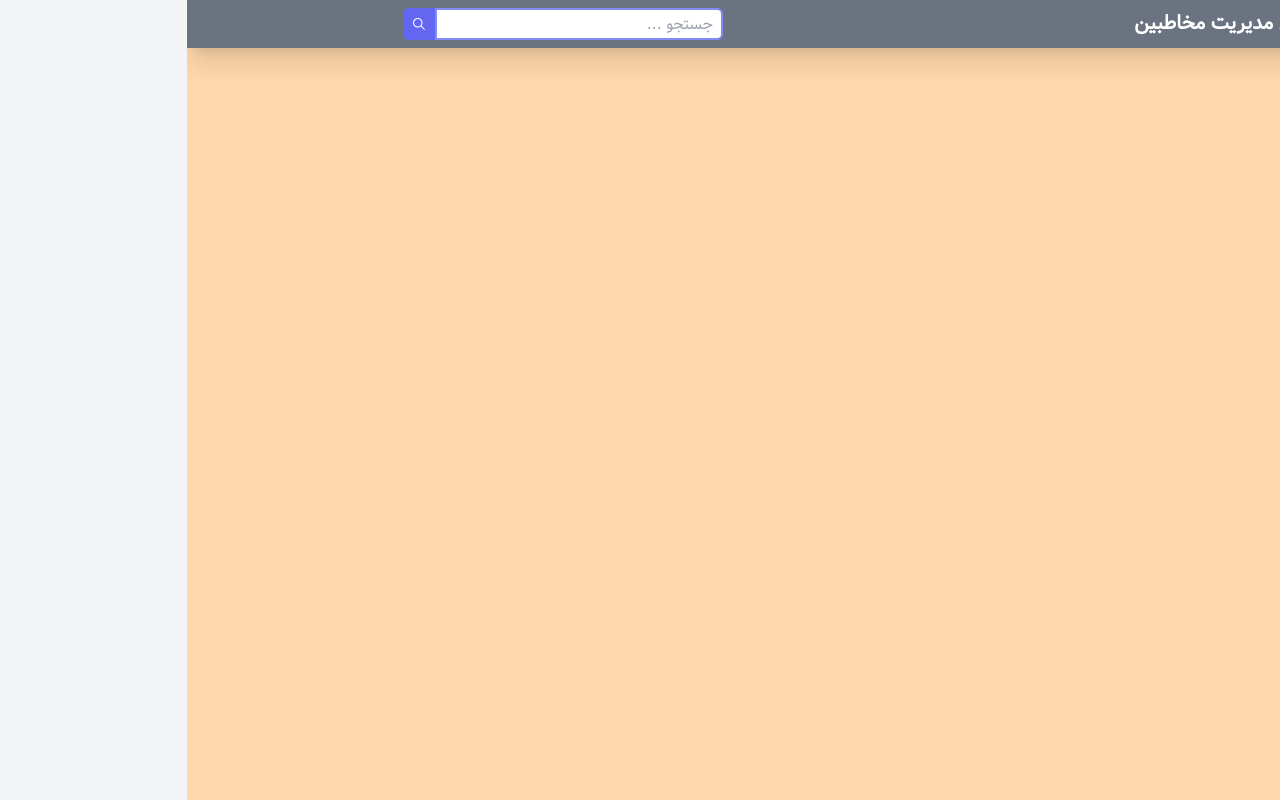
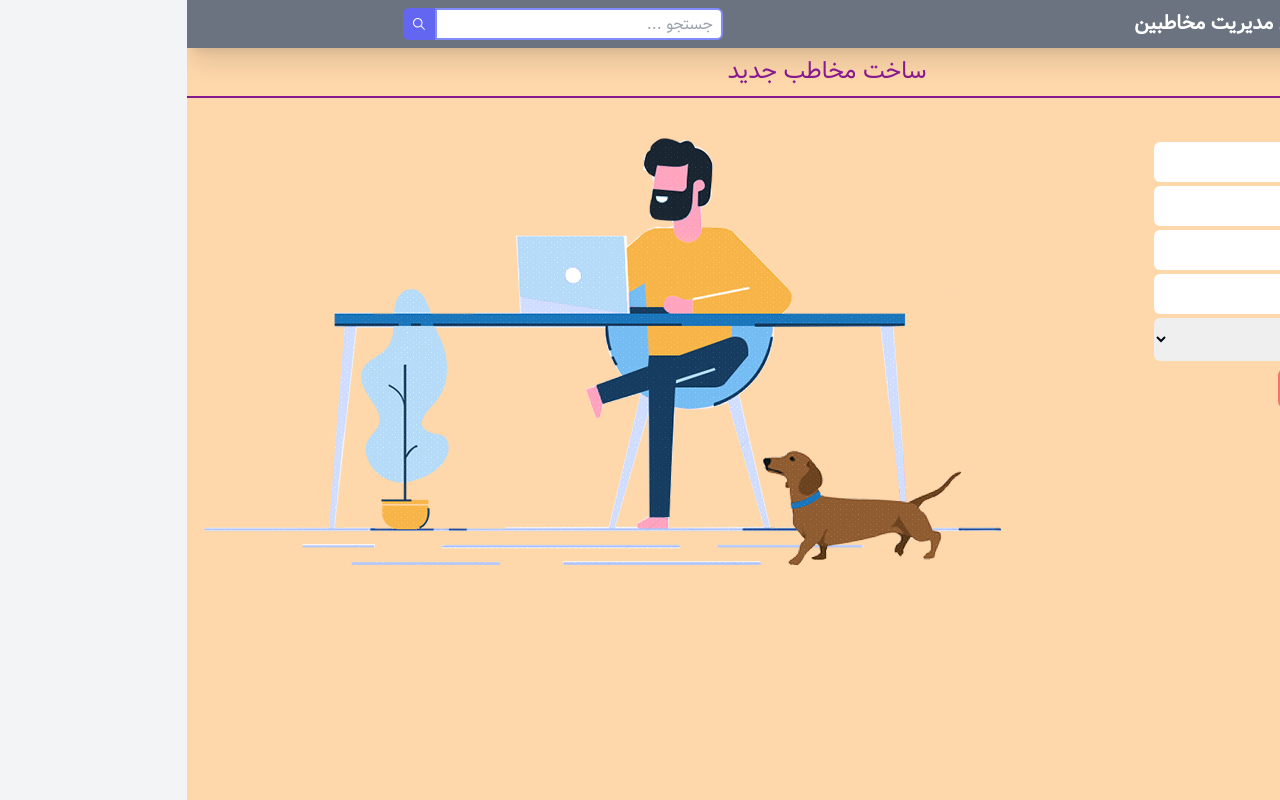
Before and after one commit to MR-AliEsmaeili/ContactManager, a React (Vite) app: page /Contacts/Add in a window 1280 px wide. Built offline with nearby package versions, Linux system fonts and the light colour scheme; data requests are answered from the project's data file; the HTML template or start-up script is replaced by a standard one.

Commit message:
develope the addcontact components and add work well

```diff
--- a/Server/db.json
+++ b/Server/db.json
@@ -15,6 +15,30 @@
       "Email": "ali.esmaeili.online@gmail.com",
       "Group": "1",
       "id": 3
+    },
+    {
+      "FullName": "محمد اسماعیلی",
+      "Photo": "https://w7.pngwing.com/pngs/340/946/png-transparent-avatar-user-computer-icons-software-developer-avatar-child-face-heroes-thumbnail.png",
+      "Mobile": "09127744815",
+      "Email": "mohammad@gmail.com",
+      "Group": "5",
+      "id": 4
+    },
+    {
+      "FullName": "فاطمه اسماعیلی",
+      "Photo": "https://w7.pngwing.com/pngs/4/736/png-transparent-female-avatar-girl-face-woman-user-flat-classy-users-icon.png",
+      "Mobile": "09363232321",
+      "Email": "fatemehesmaeili@gmail.com",
+      "Group": "5",
+      "id": 5
+    },
+    {
+      "FullName": "سارا اسماعیلی ",
+      "Photo": "https://arga-mag.com/file/img/2019/10/Girl-cartoon-picture-2.jpghttps://w7.pngwing.com/pngs/4/736/png-transparent-female-avatar-girl-face-woman-user-flat-classy-users-icon.png",
+      "Mobile": "09121231234",
+      "Email": "sara@gmail.com",
+      "Group": "5",
+      "id": 6
     }
   ],
   "Group": [
@@ -23,19 +47,19 @@
       "name": "مشتریان"
     },
     {
-      "id": "1",
+      "id": "2",
       "name": "دوست"
     },
     {
-      "id": "1",
+      "id": "3",
       "name": "همکار"
     },
     {
-      "id": "1",
+      "id": "4",
       "name": "شرکت ها"
     },
     {
-      "id": "1",
+      "id": "5",
       "name": "فامیل"
     }
   ]
--- a/src/Components/Body/AddContact.jsx
+++ b/src/Components/Body/AddContact.jsx
@@ -1,5 +1,101 @@
-const AddContact = () => {
-  return <div>AddContact</div>
+import {Link} from 'react-router-dom'
+import img from '../../Assets/man-taking-note.png'
+import Spinner from '../Spinner'
+const AddContact = ({
+  createContactForm,
+  loading,
+  groups,
+  setContactInfo,
+  getcontact
+}) => {
+  return (
+    <>
+      {loading ? (
+        <Spinner />
+      ) : (
+        <>
+          <div className="flex justify-center items-center pb-2 border-fuchsia-800 border-b-2   ">
+            <h2 className="text-2xl mt-2 text-fuchsia-800 max-sm:text-lg">
+              ساخت مخاطب جدید
+            </h2>
+          </div>
+          <div className="container">
+            <div className="flex justify-center ">
+              <div className="mt-10 mx-10  ">
+                <form onSubmit={createContactForm}>
+                  <input
+                    className="block p-2 mt-1 rounded-md w-64"
+                    type="text"
+                    name="FullName"
+                    value={getcontact.FullName}
+                    onChange={setContactInfo}
+                    placeholder="نام و نام خانوادگی"
+                    required={true}
+                  />
+                  <input
+                    className="block p-2 mt-1 rounded-md w-64"
+                    type="text"
+                    name="Photo"
+                    value={getcontact.Photo}
+                    onChange={setContactInfo}
+                    placeholder="آدرس تصویر"
+                    required={true}
+                  />
+                  <input
+                    className="block p-2 mt-1 rounded-md w-64"
+                    type="text"
+                    name="Mobile"
+                    value={getcontact.Mobile}
+                    onChange={setContactInfo}
+                    placeholder="شماره تلفن"
+                    required={true}
+                  />
+                  <input
+                    className="block p-2 mt-1 rounded-md w-64"
+                    type="text"
+                    name="Email"
+                    value={getcontact.Email}
+                    onChange={setContactInfo}
+                    placeholder="آدرس ایمیل"
+                    required={true}
+                  />
+                  <select
+                    className="block py-2 mt-1 rounded-md w-64"
+                    name="Group"
+                    onChange={setContactInfo}
+                    value={getcontact.Group}
+                    required={true}
+                  >
+                    <option>انتخاب گروه</option>
+                    {groups.map(g => (
+                      <option key={g.id} value={g.id} className="w-60">
+                        {g.name}
+                      </option>
+                    ))}
+                  </select>
+                  <button
+                    type="submit"
+                    className="p-2 m-2 bg-green-400 rounded-lg hover:bg-green-500 duration-500"
+                  >
+                    تایید
+                  </button>
+                  <Link
+                    to="/Contacts"
+                    className="p-2 m-2 bg-red-400 rounded-lg hover:bg-red-500 duration-500"
+                  >
+                    انصراف
+                  </Link>
+                </form>
+              </div>
+              <div className="w-400 max-sm:hidden mr-28 mt-10">
+                <img src={img} />
+              </div>
+            </div>
+          </div>
+        </>
+      )}
+    </>
+  )
 }
 
 export default AddContact
--- a/src/Components/Header/Contacts.jsx
+++ b/src/Components/Header/Contacts.jsx
@@ -1,19 +1,26 @@
 import {IoIosAddCircle} from 'react-icons/io'
 import {Contact, Spinner} from '../Index'
 import NotFound from '../../Assets/no-found.gif'
+import {Link} from 'react-router-dom'
 
 const Contacts = ({contacts, groups, loading}) => {
   return (
     <>
       <div className="contaner">
         <div className="flex justify-center">
-          <button className="max-sm:hidden bg-indigo-400 shadow-md text-white  p-2 mt-2 rounded-md hover:rounded-lg hover:bg-indigo-500 duration-300 flex items-center">
+          <Link
+            to="/contacts/Add"
+            className="max-sm:hidden bg-indigo-400 shadow-md text-white  p-2 mt-2 rounded-md hover:rounded-lg hover:bg-indigo-500 duration-300 flex items-center"
+          >
             <IoIosAddCircle className="text-3xl pl-2" />
             ساخت مخاطب جدید
-          </button>
-          <button className="hidden max-sm:block duration-300 rounded-full bg-indigo-400 shadow-md text-white  p-2 mt-2    hover:bg-indigo-500   ">
+          </Link>
+          <Link
+            to="/contacts/Add"
+            className="hidden max-sm:block duration-300 rounded-full bg-indigo-400 shadow-md text-white  p-2 mt-2    hover:bg-indigo-500   "
+          >
             <IoIosAddCircle className="text-3xl " />
-          </button>
+          </Link>
         </div>
       </div>
       {loading ? (
--- a/src/Components/Main.jsx
+++ b/src/Components/Main.jsx
@@ -1,24 +1,73 @@
 import {AddContact, Contacts, EditContact, Navbar, ViewContact} from './Index'
-import {Navigate, Route, Routes} from 'react-router-dom'
+import {Navigate, useNavigate, Route, Routes} from 'react-router-dom'
 
 import {useState, useEffect} from 'react'
 
-import {getAllContacts, getAllGroups} from '../Service/ContactService'
+import {
+  getAllContacts,
+  getAllGroups,
+  CreateContact
+} from '../Service/ContactService'
 const Main = () => {
+  const Navigate = useNavigate()
+  const [forceRender, setForceRender] = useState(false)
   const [loading, setLoading] = useState(false)
   const [getcontacts, setContacts] = useState([])
   const [getGroups, setGroups] = useState([])
+  const [getContact, setContact] = useState({
+    FullName: '',
+    Photo: '',
+    Mobile: '',
+    Email: '',
+    Group: ''
+  })
   useEffect(() => {
     const fetchData = async () => {
+      try {
         setLoading(true)
         const {data: contactsData} = await getAllContacts()
         const {data: groupData} = await getAllGroups()
         setContacts(contactsData)
         setGroups(groupData)
         setLoading(false)
+      } catch (error) {
+        console.log(error.massage)
+      }
     }
     fetchData()
   }, [])
+  useEffect(() => {
+    const fetchData = async () => {
+      try {
+        setLoading(true)
+        const {data: contactsData} = await getAllContacts()
+        setContacts(contactsData)
+        setLoading(false)
+      } catch (error) {
+        console.log(error.massage)
+      }
+    }
+    fetchData()
+  }, [forceRender])
+  const setContactInfo = event => {
+    setContact({
+      ...getContact,
+      [event.target.name]: event.target.value
+    })
+  }
+  const createContactForm = async event => {
+    event.preventDefault()
+    try {
+      const {status} = await CreateContact(getContact)
+      if (status === 201) {
+        setContact({})
+        setForceRender(!forceRender)
+        Navigate('/Contacts')
+      }
+    } catch (err) {
+      console.log(err.massage)
+    }
+  }
   return (
     <div className="w-full min-h-screen bg-orange-200">
       <Navbar />
@@ -26,15 +75,20 @@ const Main = () => {
         <Route path="/" element={<Navigate to="/Contacts" />} />
         <Route
           path="/Contacts"
+          element={<Contacts contacts={getcontacts} loading={loading} />}
+        />
+        <Route
+          path="/Contacts/Add"
           element={
-            <Contacts
+            <AddContact
+              loading={loading}
               groups={getGroups}
-              contacts={getcontacts}
-              loading={loading}
+              setContactInfo={setContactInfo}
+              getcontact={getContact}
+              createContactForm={createContactForm}
             />
           }
         />
-        <Route path="/Contacts/Add" element={<AddContact />} />
         <Route path="/Contacts/:ContactId" element={<ViewContact />} />
         <Route path="/Contacts/Edit/:ContactId" element={<EditContact />} />
       </Routes>
```
Lines whose indentation alone changed are shown as unchanged.
